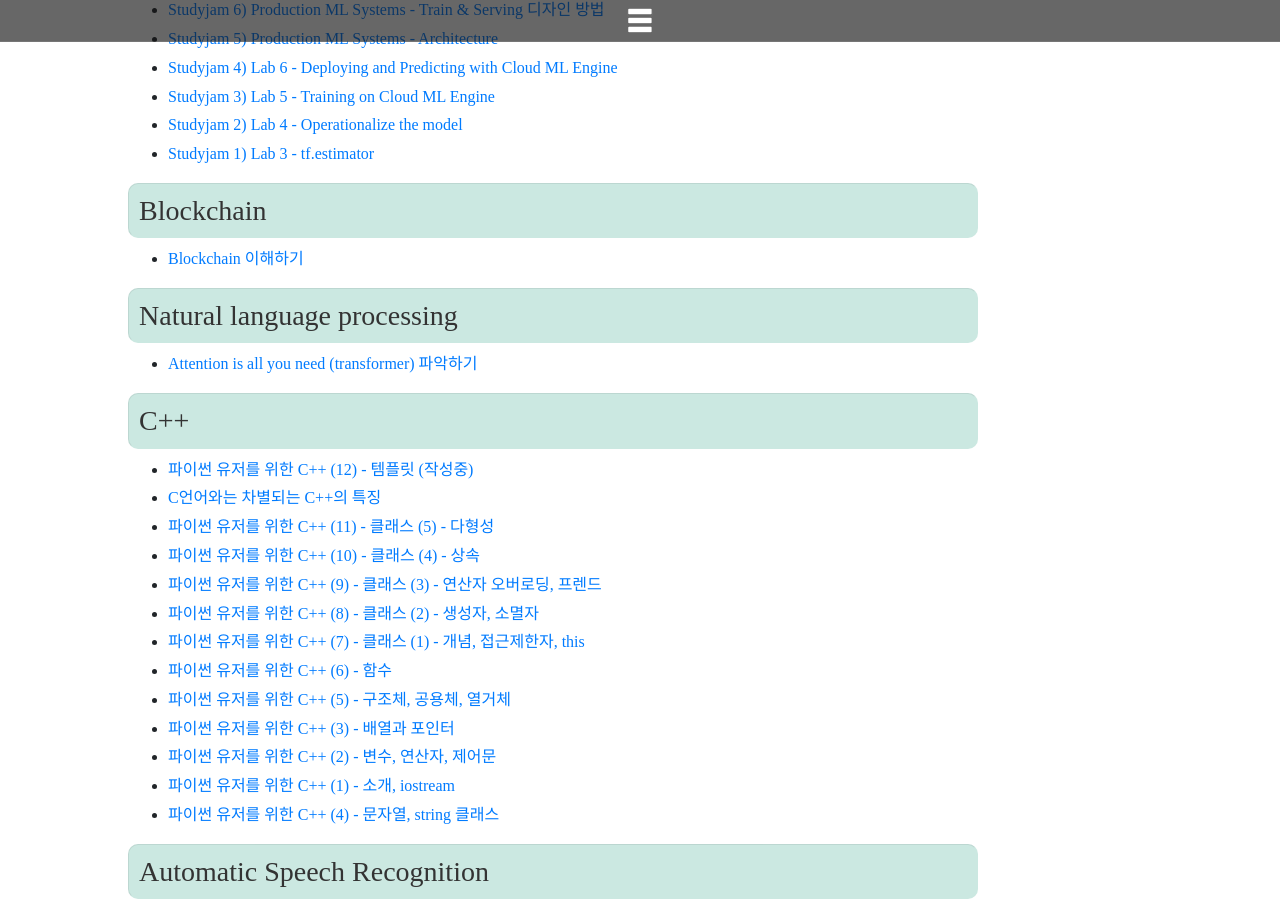
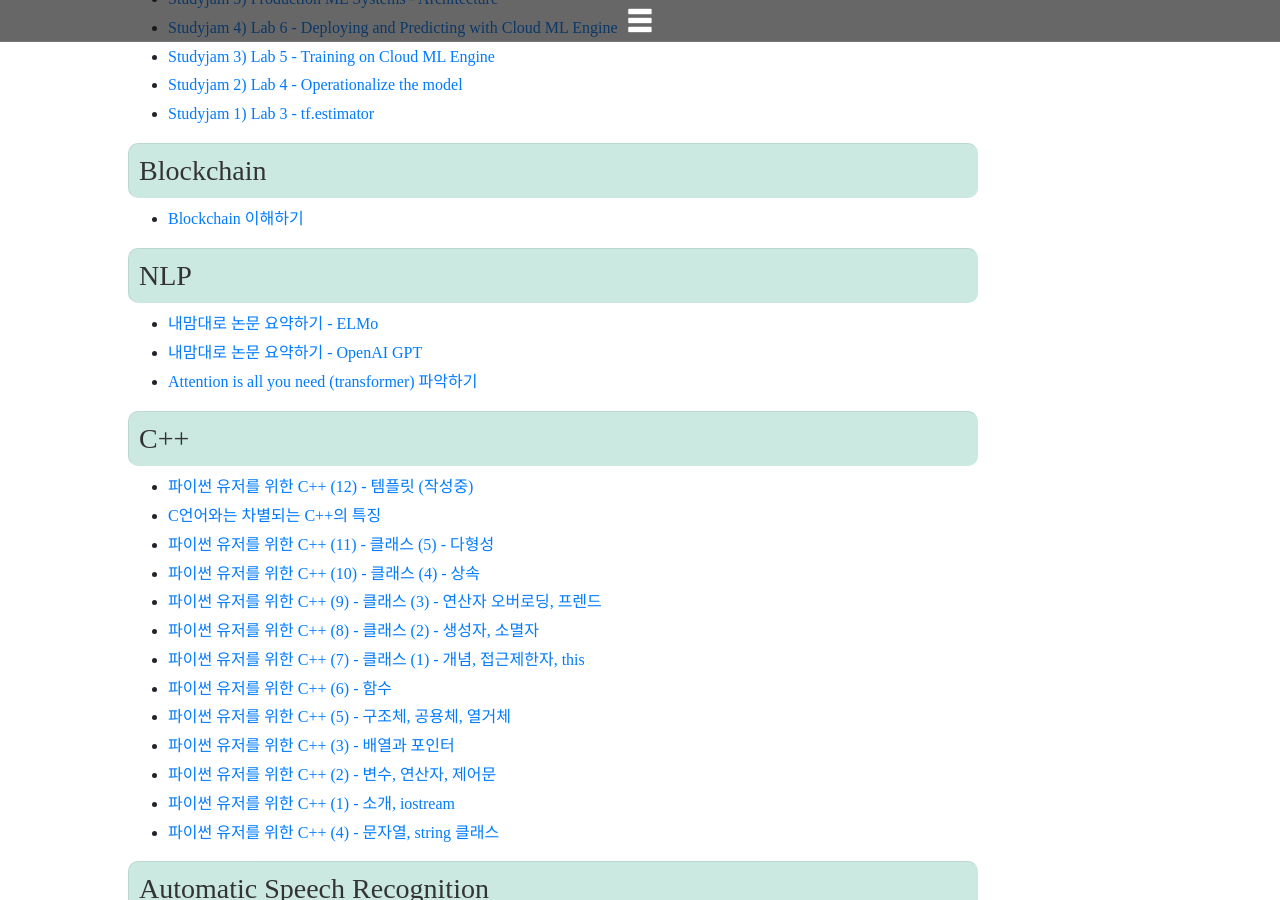
Before and after one commit to DongChanS/DongChanS.github.io, a Jekyll site: the page built from categories.md, in a window 1280 px wide and 900 px high, scrolled down 4449 px. Built offline with Jekyll 4.4.1, drawn with Linux system fonts in a browser that asks for light colours; nearby versions of some CDN libraries; some web fonts are replaced; some of the changed lines change nothing that is shown; some of the changed text lies outside the part shown.

Commit message:
add posts

```diff
--- a/_posts/2019-06-25-94.md
+++ b/_posts/2019-06-25-94.md
@@ -2,7 +2,7 @@
 layout : post
 title : Attention is all you need (transformer) 파악하기
 author : Shin Dong Chan
-category : 'Natural language processing'
+category : 'NLP'
 ---
 예전에 attention에 대해서 공부했었는데 요즘 들어서 까먹은 부분이 존재하여 다시 복습하는 시간을 가져보았습니다.
 
--- /dev/null
+++ b/_posts/2019-12-07-117.md
@@ -0,0 +1,161 @@
+---
+layout : post
+title : 내맘대로 논문 요약하기 - OpenAI GPT
+author : Shin Dong Chan
+category : 'NLP'
+---
+
+OpenAI GPT는 최근 1년간 핫한 [Bert](https://arxiv.org/abs/1810.04805)를 소개하는 논문에서 비교군으로 등장한 모델 중에 하나입니다.
+
+Bert를 알아보기에 앞서서, 기존에는 어떤 식으로 Pre-training language repesentation을 만들었는지를 파악해봅시다.
+
+[논문 링크](https://s3-us-west-2.amazonaws.com/openai-assets/research-covers/language-unsupervised/language_understanding_paper.pdf)
+
+## 1) Abstract
+
+* Pre-training language model의 필요성 :
+
+  라벨링이 되어있는 데이터는 라벨링이 되어있지 않은 양질의 데이터에 비해서 매우 적다.
+
+  그래서 비지도학습을 통해서 Language model을 학습할 수 있다면, 지도학습에 비해서 매우 효율적일 것입니다.
+
+* OpenAI GPT에서는 라벨링이 되어있지 않은 데이터로부터 비지도학습을 먼저 한 후에(generative pre-training), 각 Task에 대한 지도학습(discriminant fine-tuning)을 통해서 Task를 수행할 수 있는 능력을 기르는 방식을 택했습니다.
+
+* 특히, OpenAI GPT는 fine-tuning 도중에 task-aware input transformation를 사용하기 때문에 모델의 구조 자체에 큰 변화를 주지 않고도 파인튜닝을 할 수 있습니다.
+
+
+
+## 2) Introduction
+
+대충 라벨링이 된 데이터를 얻는 것은 매우 힘들다는 내용..
+
+그리고, Word-level representation에서는, 사전학습을 먼저 수행하면, 각 Task에 대한 성능이 매우 올라간다는 것을 경험적으로 보았음.
+
+하지만, Word 단위 이상으로 사전학습을 하는 것은 상당히 힘든데, 대표적으로 두 가지 문제점이 있음.
+
+1. 문장 단위를 학습하기 위한 적절한 목적함수에 대한 논의가 확실시되지 않음
+2. 각 Task마다의 최적의 파인튜닝 방법(Transfer representations)에 대한 합의가 확실시되지 않음
+
+
+
+ 두번째 문제점에서, 여러 파인튜닝 방법들의 예시를 들면,
+
+* 모델의 아키텍쳐 자체를 많이 변화시키는 방식
+* 파인튜닝을 할 수 있는 보조격의 목적함수를 추가
+
+.. 등등이 있는데, 이런 여러 방법중에서 어떤 방법이 제일 좋은지를 모르기 때문에 이는 semi-supervised learning의 성능을 올리는데에 대한 장애물이 됨.
+
+
+
+이번에 소개할 OpenAI GPT의 특징은 다음과 같음
+
+* semi-supervised learning ( pre-training + fine-tuning )
+
+  1. Pre-training
+
+     : language modeling 목적함수를 이용해서 다량의 라벨링되지 않은 데이터로 하여금 적절한 파라미터의 초기값을 찾도록 할 것임.
+
+  2. Fine-tuning : 각 Task에 맞는 지도학습 목적함수를 통해서 파라미터를 적응학습할 것임.
+
+* 사전학습을 통해서 universal representation을 만듦으로써, 여러 Task에 잘 적용할수 있도록 할 것임.
+
+* 파인튜닝이 사전학습된 모델의 구조를 크게 변화시키지 않음.
+
+
+
+이를 위해서 사용한 방법은 몇 가지가 있는데,
+
+1. Transformer
+
+   : long term dependencies를 보존할 수 있는 기억력이 좋은 네트워크이기 때문에 여러 Task에 대한 좋은 transfer performance를 낼 수 있음.
+
+2. Task-specific input adaptations ( traversal-style )
+
+   : 텍스트를 따로 구조화시키지 않고 그저 토큰들의 sequence로 보는 방식
+
+
+
+## 3) Related Work
+
+### Semi-supervised learning
+
+* OpenAI-GPT는 이 유형에 속함
+* 기존의 연구들도 이번과 마찬가지로, 사전학습을 통해서 적절한 feature를 구성하고, 그 feature를 이용해서 지도학습을 잘 하는 방식이지만, 우리는 Word-level information 이상의 정보를 사전학습을 통해서 얻어낼 것이다.
+* 최근에는 우리랑 마찬가지로  구절 단위나, 문장 단위의 임베딩을 사전학습을 통해서 구현하는 방법들이 진행되었음.
+
+
+
+### Unsupervised pre-training
+
+* Semi-supervised learning의 특별한 케이스로, 주로 좋은 초기 파라미터를 찾는데 주력함.
+
+* 예전에는 regularization 정도의 역할 (더 좋은 일반화 성능을 내는 역할)만 하였지만, 요즘에는 뉴럴네트워크의 학습 과정에 도움이 되는 방법론들이 개발되었음.
+
+* 그나마 OpenAI-GPT와 비슷한 방식으로는, language model objective를 이용해서 사전학습하고, 그것을 지도학습을 통해서 파인튜닝을 하는 것들이 있는데 그나마 LSTM을 이용한 케이스라서 긴 문장에 취약하다는 단점이 있다.
+
+* 다른 접근방식으로는 사전학습을 통해서 지도학습을 위한 보조적인 feature를 학습하는 것들이 있는데, 이는 각 Task마다 모델 구조의 많은 변화를 필요로 하기에 우리의 방법이 좀 더 좋음.
+
+
+
+### Auxiliary training objectives
+
+기존의 목적함수에 각 Task를 학습하기에 적절한 목적함수를 추가하는 방식들이다.
+
+
+
+## 4) Framework
+
+### Unsupervised pre-training
+
+* N-gram 목적함수를 이용함
+
+  ![Screenshot from 2019-12-03 11-37-58](https://user-images.githubusercontent.com/37765338/70372248-d1a2a800-191f-11ea-81e7-79cb4349b73f.png)
+
+* Stochastic gradient descent를 통해서 최적화
+
+* Multi-layer Transformer decoder 를 사용함.
+
+  ![Screenshot from 2019-12-03 11-13-52](https://user-images.githubusercontent.com/37765338/70372244-d10a1180-191f-11ea-8667-e68ba296452a.png)
+
+  * 이전 K개의 토큰을 통해서 현재의 토큰이 무엇인지를 예측하는 과정을 반복함.
+
+  * Transformer의 디코더 부분을 사용하지만, 기존의 인코더와 디코더끼리의 attention 부분이 제거되었음.
+
+    ![Screenshot from 2019-12-03 11-23-59](https://user-images.githubusercontent.com/37765338/70372246-d10a1180-191f-11ea-8b50-51ec8d57c89d.png)![Screenshot from 2019-12-03 11-23-44](https://user-images.githubusercontent.com/37765338/70372245-d10a1180-191f-11ea-84a1-a2b9cc7d91bb.png)
+
+    (왼쪽: OpenAI GPT에 사용된 Transformer의 디코더 부분, 오른쪽: 기존 Attention is all you need 논문에 소개된 Transformer의 디코더 부분 )
+
+
+
+
+
+### Supervised fine-tuning
+
+* 목적함수
+
+  1. Classification 목적함수 :![Screenshot from 2019-12-03 11-29-25](https://user-images.githubusercontent.com/37765338/70372247-d10a1180-191f-11ea-8acc-6d70c4ff5c46.png)
+  2. Language modeling 목적함수 : 위에서 사용했던 n-gram 기반의 목적함수![Screenshot from 2019-12-03 11-37-58](https://user-images.githubusercontent.com/37765338/70372248-d1a2a800-191f-11ea-81e7-79cb4349b73f.png)
+
+  * 두개의 목적함수를 병합하여 사용함, 병합하는 비율은 hyperparameter로 두었습니다.
+  * Language modeling 목적함수를 Supervised fine-tuning에도 사용하는 이유는, 학습속도를 빠르게 하기 위함이라고 합니다.
+
+* Fine-tuning을 할 때에는 각 Task마다 어떤 식으로 학습모델을 구성할지가 매우 중요한데, OpenAI GPT에서는 위에서 소개한 traversal style approach을 사용했습니다.
+
+  ![Screenshot from 2019-12-03 11-40-20](https://user-images.githubusercontent.com/37765338/70372249-d1a2a800-191f-11ea-9f3a-8cff1ec0553b.png)
+
+  즉, 두 개의 문장을 통해서 학습해야한다면 Tokenize된 각 문장을 일렬로 이어서 input data로 사용하는 셈입니다.
+
+
+
+
+
+
+
+
+## 소감
+
+OpenAI GPT와 Bert랑은 비슷한 점이 많은 것 같습니다.
+
+특히, traversal-style approach나, Transformer를 통해서 language representation model을 학습시켰다는 점입니다.
+
+다른 점은 대표적으로 masked language model이 있겠는데요, 이는 다음에 Bert를 소개할 때 알아보도록 하겠습니다.
--- /dev/null
+++ b/_posts/2019-12-07-118.md
@@ -0,0 +1,150 @@
+---
+layout : post
+title : 내맘대로 논문 요약하기 - ELMo
+author : Shin Dong Chan
+category : 'NLP'
+---
+
+
+ELMo는 Embeddings from language models의 약자인데요, 말그대로 language model을 학습함으로써 각 token에 대한 embedding을 만드는 방식입니다.
+
+이 ELMo도 Bert 논문에서 대조군으로 등장한 모델입니다.
+
+Bert를 알아보기에 앞서서, 기존에는 어떤 식으로 Pre-training language repesentation을 만들었는지를 파악해봅시다.
+
+![img](https://wikidocs.net/images/page/33930/elmo_DSHQjZD.png)
+
+[ELMo Github](https://github.com/allenai/allennlp/blob/master/tutorials/how_to/elmo.md), [논문 링크](https://arxiv.org/abs/1802.05365)
+
+## 1) Abstract
+
+* New type of contextualized word representation
+
+* ELMO는 단어들에 대한 복잡한 특성을 잘 모델링했습니다.
+  * 대표적인 복잡한 특성으로는 문법구조를 적절히 파악하는 것, 다의어의 경우 어떠한 뜻으로 이용되었는지를 파악하는 것이 있겠습니다.
+* Deep bi-directional language model을 통해서 워드벡터들이 사전학습됨
+  * 이러한 사전학습된 벡터를 각 Task를 수행하는 **모델에 첨가**하여 정확도를 높임
+
+
+
+## 2) Introduction
+
+워드벡터의 사전학습은 매우 중요하지만 기존의 Skip-gram과 같은 방법들로는 문법구조, 다의어에 따른 뜻 변형을 적절히 반영하기에 어려운점이 있음
+
+ELMo는 사전학습된 Contextualized word vector를 만들고, 이를 기존 모델에 잘 통합할 수 있도록 하는 것이 목적
+
+
+
+ELMo는 Language model objective 를 통해서 학습된 Bi-lstm을 통해서 워드벡터가 만들어진다는게 다른 방법론과의 차별점.
+
+* 심지어, lstm의 마지막 레이어만 사용하는 기존의 방법론과는 달리, **ELMo는 lstm의 모든 내부 레이어를 사용**해서 만들어지기 때문에 더더욱 많은 정보를 사용할 수 있다.
+
+
+
+저자는 Intrinsic evaluation을 통해서 다음과 같은 특징을 파악할 수 있었음.
+
+(Intrinsic evaluation은 만들어진 임베딩 벡터를 평가할 때, Named entity recognition과 같은 Real task의 정확도를 통해서 임베딩의 품질을 평가하는 것이 아니라, Word analogy와 같은 Subtask를 구축하여 임베딩의 품질을 평가하는 방식입니다. )
+
+* higher-level LSTM : 문맥을 반영한 단어의 의미를 잘 표현함
+* lower-level LSTM : 단어의 문법적인 측면을 잘 표현함
+
+
+
+## 3) Related work
+
+1. 전통적인 Word embeddings (ex, Skip-gram)
+
+   * Context-independent representation
+
+2. 전통적인 워드임베딩의 단점을 극복하기 위한 방법들
+
+   1. Subword information (ex, Fasttext )
+
+      * ELMO에서는 character convolution을 사용하기 때문에 일종의 subword information을 반영한다고 할 수 있음.
+
+   2. learning separate vectors for each word sense
+
+      * word sense라는 별도의 벡터를 통해서, 이 단어가 어떤 카테고리에 속하는지를 판단하는듯합니다.
+
+      * ELMO에서는 직접적으로 multi-sense class를 명시하여 그에 대한 벡터를 학습하지는 않지만, 문맥을 파악하기 때문에 multi-sense information을 잘 반영한다고 할 수 있습니다.
+
+3. Context-dependent representations
+
+   Unsupervised language model의 인코더를 사용해서 중심 단어의 contextual embedding을 만드는 방식입니다.
+
+   * Context2vec : Bi-LSTM을 이용해서 중심 단어 주변의 context를 인코딩함
+   * CoVe : 기계번역 시스템의 인코더를 사용해서 중심 단어의 contextual embedding을 만듬.
+
+   => 위의 두 방식은 학습 데이터가 많이 필요한데, 특히 CoVe는 기계번역에 필요한 parallel corpora을 수집하기 힘들기 때문에 다소 비현실적이다.
+
+4. Encoder-decoder 구조를 사전학습하는 방식
+
+   * Language model objective이나 Sequence autoencoder를 통해서 language model을 사전학습하고, 각 Task에 맞춰서 파인튜닝하는 방식이다.
+
+     (이전 포스팅인 OpenAI-GPT가 이 케이스입니다.)
+
+   * 이러한 방식과는 달리, ELMo에서는 Universal representation을 가지고 있기 때문에 파인튜닝하는데 쓰일 트레이닝 데이터가 적다면, 이 universal representation의 비중을 늘리도록 할 수 있다는 장점이 있다.
+
+
+
+## 4) ELMO의 구조
+
+### 4-1. Bidirectional language models
+
+기존의 접근방식을 요약하자면..
+
+1. 캐릭터 컨볼루션 네트워크를 통해서 캐릭터 단위의 임베딩을 만든다.
+
+2. 두개의 목적함수의 합으로 최종 목적함수를 만들고, 이를 기반으로 각 모델의 파라미터를 학습함.
+
+   * Top layer of Left-to-right lstm  + forward LM
+   * Top layer of Right-to-left lstm + backward LM
+
+   ![ELMO1](https://user-images.githubusercontent.com/37765338/70372520-71ae0080-1923-11ea-95c5-ea446cb5cb15.png)
+
+3. 특이한 점이 있다면, 두 개의 LSTM 모두 같은 Token embedding과 같은 Softmax layer를 공유한다는 점입니다.
+
+
+
+
+### 4-2. ELMo
+
+ELMO는 다음과 같은 방식으로 만들어집니다.
+
+1. 위와 동일한 방식으로 두개의 LSTM 모델을 학습한다.
+
+2. 각 Token의 Contextual embedding은 양방향 LSTM의 모든 레이어와 토큰임베딩을 **전부 사용하여** 만들어집니다.
+
+   ![ELMO2](https://user-images.githubusercontent.com/37765338/70372521-71ae0080-1923-11ea-821b-b72c10810d7d.png)
+
+3. 이를 적절히 일차결합하여 **downstream application의 feature로** 사용한다.
+
+   ![ELMO3](https://user-images.githubusercontent.com/37765338/70372519-71ae0080-1923-11ea-86db-908af439ff6a.png)
+
+   * `r_task` : 전체 elmo vector를 스케일링하기 위한 파라미터 (각 Task마다 어느정도의 가중치로 ELMO벡터를 반영할지를 판단하는듯)
+
+   * `s_task` : 각 레이어를 반영하는 weight
+
+     * 각 레이어의 분포(distribution)가 다르기 때문에 Layer normalization을 수행하면 더 정확하게 weight를 반영할 수 있습니다.
+
+     * Task에 따라서 `s_task`의 값들은 달라질 수 있습니다.
+
+       문법적인 정보가 많이 필요한 task라면 아랫단에 가중치를 크게 두고, 의미적인 정보가 많이 필요한 task라면 윗단에 가중치를 크게 두는 것이 좋을것입니다.
+
+
+
+### 4-3. Using biLMs for supervised NLP tasks
+
+ELMO embedding을 첨가하는 방식은 각 Task를 수행하는 모델에 따라서 달라질 수 밖에 없는데,
+
+만약 lowest layer에 Task RNN을 사용한다면,  각 토큰의 embedding들에 ELMO 벡터를 concatenate하여 인풋으로 사용할 수 있을 것입니다.
+
+그렇게 하면, 기존 supervised 모델의 weight를 건드리지 않고 추가적인 feature를 넣을 수 있습니다.
+
+
+
+## 소감
+
+ELMo는 OpenAI GPT와는 달리 Bert와 다른 점이 많습니다.
+
+하지만, 비교적 오래 전에 등장한 Bi-LSTM을 통해서 우수한 Pre-trained language model을 만들었다는 점에서 ELMo를 눈여겨 볼 만한 듯 합니다.
```
